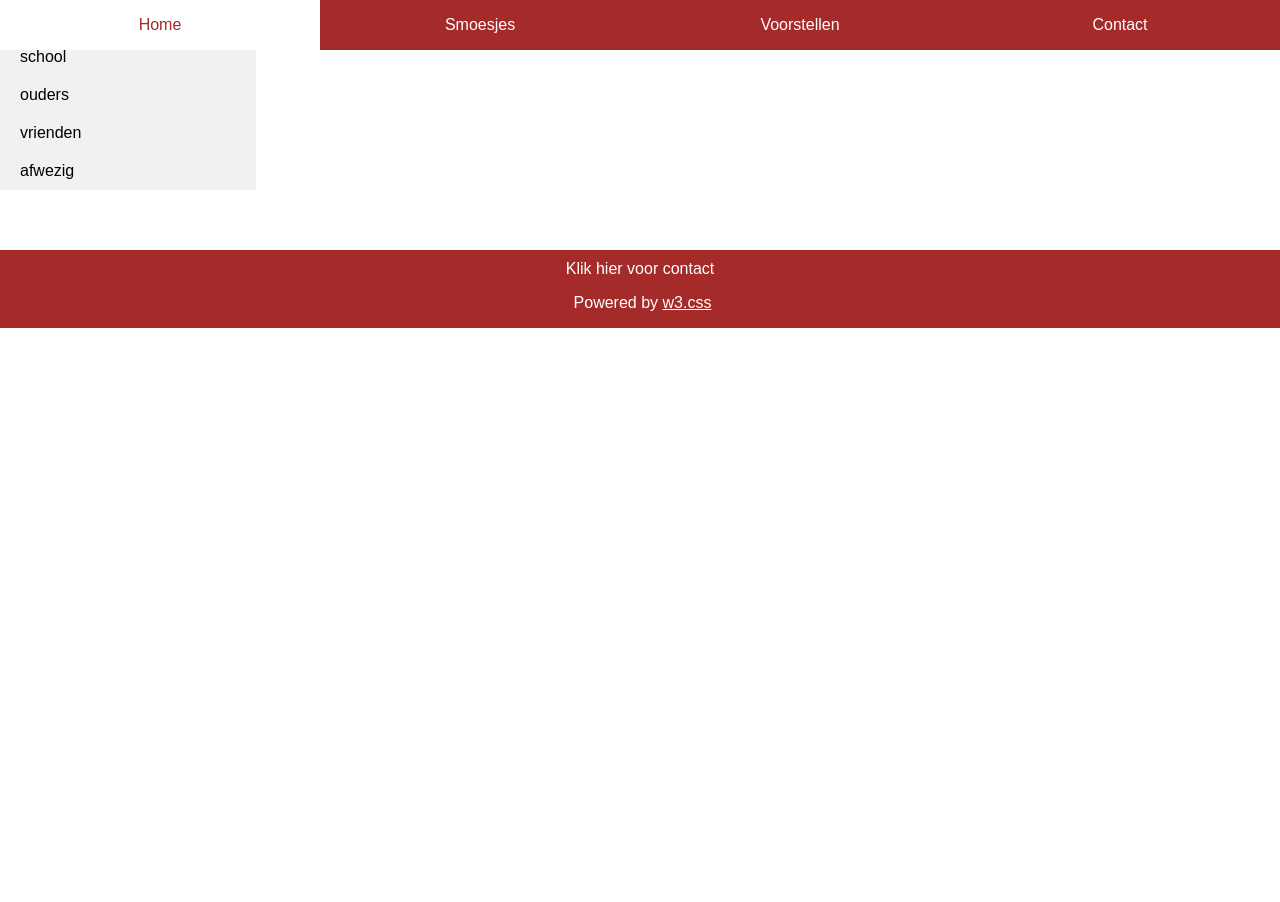
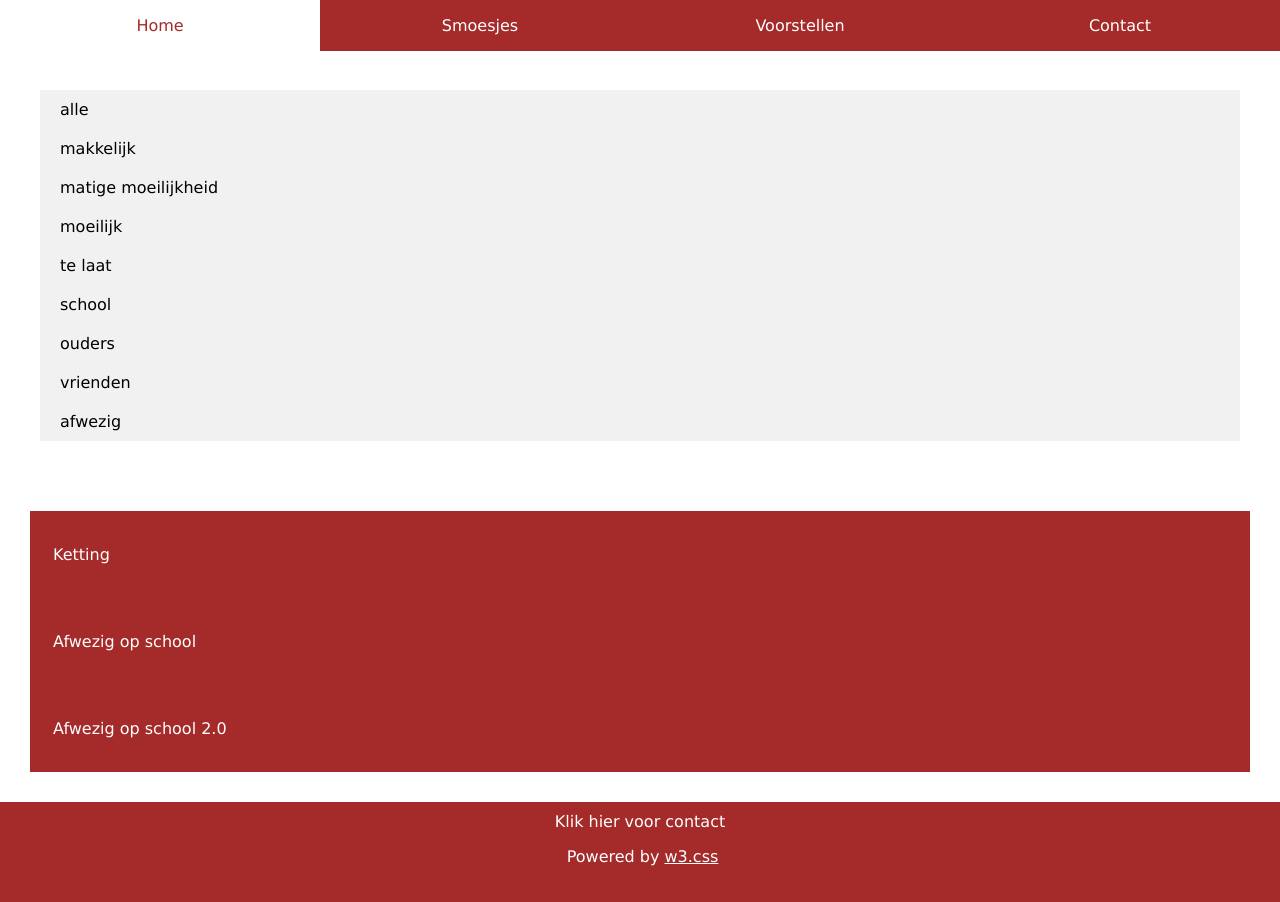
Before and after one commit to kuba26/KubaMap, a PHP site: page /download/Examenopdracht/smoesjes.php?filter=alle in a window 1280 px wide. Before the commit the page ends 328 px from the top, so only its background shows below. Run offline with PHP 8.4, Linux system fonts and the light colour scheme.

Commit message:
categories bij nieuwe smoes moet afgewerkt worden

```diff
--- a/download/Examenopdracht/Home.php
+++ b/download/Examenopdracht/Home.php
@@ -22,7 +22,7 @@
 						<a href="Home.php" class="home">Home</a>
 					</li>
 					<li>
-						<a href="smoesjes.php" class="smoesjes">Smoesjes</a>
+						<a href="smoesjes.php?filter=alle" class="smoesjes">Smoesjes</a>
 					</li>
 					<li>
 						<a href="voorstellen.php" class="voorstellen">Voorstellen</a>
--- a/download/Examenopdracht/datas.php
+++ b/download/Examenopdracht/datas.php
@@ -1,8 +1,10 @@
 <?php
 
 $smoesjes = array(
-									array("title" => "Ketting", "image" => "fotos/ketting.png", "text" => "Lorem ipsum", "categories" => array("school", "vrienden", "te laat", "ouders")),
-									array("title" => "Afwezig op school", "image" => "fotos/ziek.png", "text" => "Dolorum ipsum", "categories" => array("school", "afwezig", "ouders"))
+									array("title" => "Ketting", "image" => "fotos/ketting.png", "text" => "Als je te laat wilt komen voor school omdat je nog even wilt spreken met een vriend of vriendin zijn dit de stappen die je moet volgen. Kom met de fiets naar school. Haal de ketting van je fiets en maak een foto van je ketting. Maak je handen wat vuil met smeer en je bent klaar om te laat op school te komen. Vergeet niet dat je niet meer dan 10/15 minuten te laat kan komen.", "categories" => array("school", "vrienden", "te laat", "ouders", "matige moeilijkheid", "alle")),
+									array("title" => "Afwezig op school", "image" => "fotos/ziek.png", "text" => "De moeilijkheid van deze smoes hangt af van je geloofwaardigheid bij je ouders. Je zal ze namelijk moeten vertellen dat je last hebt van je maag of hoofd en dat je je niet kan concentreren. Als ze je geloven zorg je ervoor dat ze je school bellen en kan je thuis blijven.", "categories" => array("school", "afwezig", "ouders", "makkelijk", "alle")),
+									array("title" => "Afwezig op school 2.0", "image" => "fotos/zwartelijst.png", "text" => "Deze smoes is er voor als je wilt spijbelen met je vrienden. Eerst moet je ervoor zorgen dat je de gsm's van je ouder in handen kan krijgen. Je zal de nummer van de school op de zwarte lijst moeten zetten en dan kan de school je ouders niet bellen. Dan ga je gewoon op tijd naar school maar ipv naar school te gaan ga je met je vrienden. Omdat de school je ouders niet kan bereiken zal je geen problemen krijgen met je ouders. Zal dan een briefje van je ouders moeten namaken of de b-code accepteren. De beslissing is aan jou.", "categories" => array("school", "ouders", "moeilijk", "afwezig", "alle"))
+
 );
 
 
--- a/download/Examenopdracht/smoesjes.php
+++ b/download/Examenopdracht/smoesjes.php
@@ -1,6 +1,4 @@
 <?php
-error_reporting(E_ALL);
-ini_set('display_errors', 1);
 
 include_once("datas.php");
 
@@ -28,10 +26,11 @@ for ($i =0; $i < count($smoesjes); ++$i)
 <html>
 
 	<head>
+		<link rel="stylesheet" type="text/css" href="styles/style.css">
+		<link rel="stylesheet" type="text/css" href="styles/gridContainer2.css">
+		<link rel="stylesheet" type="text/css" href="styles/collapsible.css">
 		<link rel="stylesheet" type="text/css" href="styles/menu.css">
-		<link rel="stylesheet" type="text/css" href="styles/style.css">
 		<link rel="stylesheet" type="text/css" href="styles/footer.css">
-		<link rel="stylesheet" type="text/css" href="styles/collapsible.css">
 		<link rel="stylesheet" type="text/css" href="styles/gridContainer2.css">
 
 	</head>
@@ -45,7 +44,7 @@ for ($i =0; $i < count($smoesjes); ++$i)
 						<a href="Home.php" class="home">Home</a>
 					</li>
 					<li>
-						<a href="smoesjes.php" class="smoesjes">Smoesjes</a>
+						<a href="smoesjes.php?filter=alle" class="smoesjes">Smoesjes</a>
 					</li>
 					<li>
 						<a href="voorstellen.php" class="voorstellen">Voorstellen</a>
@@ -77,11 +76,16 @@ for ($i =0; $i < count($smoesjes); ++$i)
 		</div>
 
 		<div id="filter">
+			<a href= "smoesjes.php?filter=alle">alle</a>
+			<a href= "smoesjes.php?filter=makkelijk">makkelijk</a>
+			<a href= "smoesjes.php?filter=matige moeilijkheid">matige moeilijkheid</a>
+			<a href= "smoesjes.php?filter=moeilijk">moeilijk</a>
 			<a href= "smoesjes.php?filter=te laat">te laat</a>
 			<a href= "smoesjes.php?filter=school">school</a>
 			<a href= "smoesjes.php?filter=ouders">ouders</a>
 			<a href= "smoesjes.php?filter=vrienden">vrienden</a>
 			<a href= "smoesjes.php?filter=afwezig">afwezig</a>
+
 
 		</div>
 			<script>
--- a/download/Examenopdracht/styles/collapsible.css
+++ b/download/Examenopdracht/styles/collapsible.css
@@ -36,7 +36,7 @@
 }
 
 #filter{
-  width: 20%;
+  margin: 40px;
 }
 
 #filter>a{
@@ -46,3 +46,6 @@
   color: black;
   text-decoration: none;
 }
+#filter>a:hover{
+  background-color:white;
+}
--- a/download/Examenopdracht/styles/gridContainer2.css
+++ b/download/Examenopdracht/styles/gridContainer2.css
@@ -1,26 +1,41 @@
 #gridContainer2{
+
 	display: grid;
 
 	grid-template-columns: 100%;
-	grid-teplate-rows: 50px auto auto 100px ;
-	grid-template-areas: "menu"
+	grid-template-rows: 50px auto auto auto 100px;
+	grid-template-areas:"menu"
 											"filter"
 											"smoesjes"
 											"."
-												"footer"
+											"footer";
+	min-height: 100vh;
 }
+
 #menu{
 	grid-area: menu;
+}
+
+#filter{
+	grid-area: filter;
+}
+#filter>a{
+	display: inline-block;
+}
+#smoesjes{
+	grid-area: smoesjes;
 }
 
 #footer{
 	grid-area: footer;
 }
 
-#smoesjes{
-	grid-area: smoesjes;
+@media screen and (min-width: 990px)
+{
+	#filter>a{
+		display: block;
 	}
-
-#filter{
-	grid-area: filter;
+	*{
+		font-size: initial;
 	}
+}
--- a/download/Examenopdracht/styles/style.css
+++ b/download/Examenopdracht/styles/style.css
@@ -1,6 +1,7 @@
 * {
 	box-sizing: border-box;
-	font-family: sans-serif;
+	font-family: "Verdana";
+	font-size: 23px;
 }
 
 html {
```
Also changed, not shown: download/Examenopdracht/styles/gridContainer1.css (+7 -0 lines), download/Examenopdracht/styles/intro.css (+28 -9 lines), test/collapsible.php (deleted, +0 -92 lines), test/datas.php (+4 -2 lines), test/rgeuhhio.php (+3 -0 lines), test/styles/collapsible.css (deleted, +0 -48 lines), test/test.php (deleted, +0 -65 lines), download/Examenopdracht/fotos/ziekemama.png (added), download/Examenopdracht/fotos/zwartelijst.png (added), test/fotos/ketting.png (deleted), test/fotos/ziek.png (deleted). Lines whose indentation alone changed are shown as unchanged.
